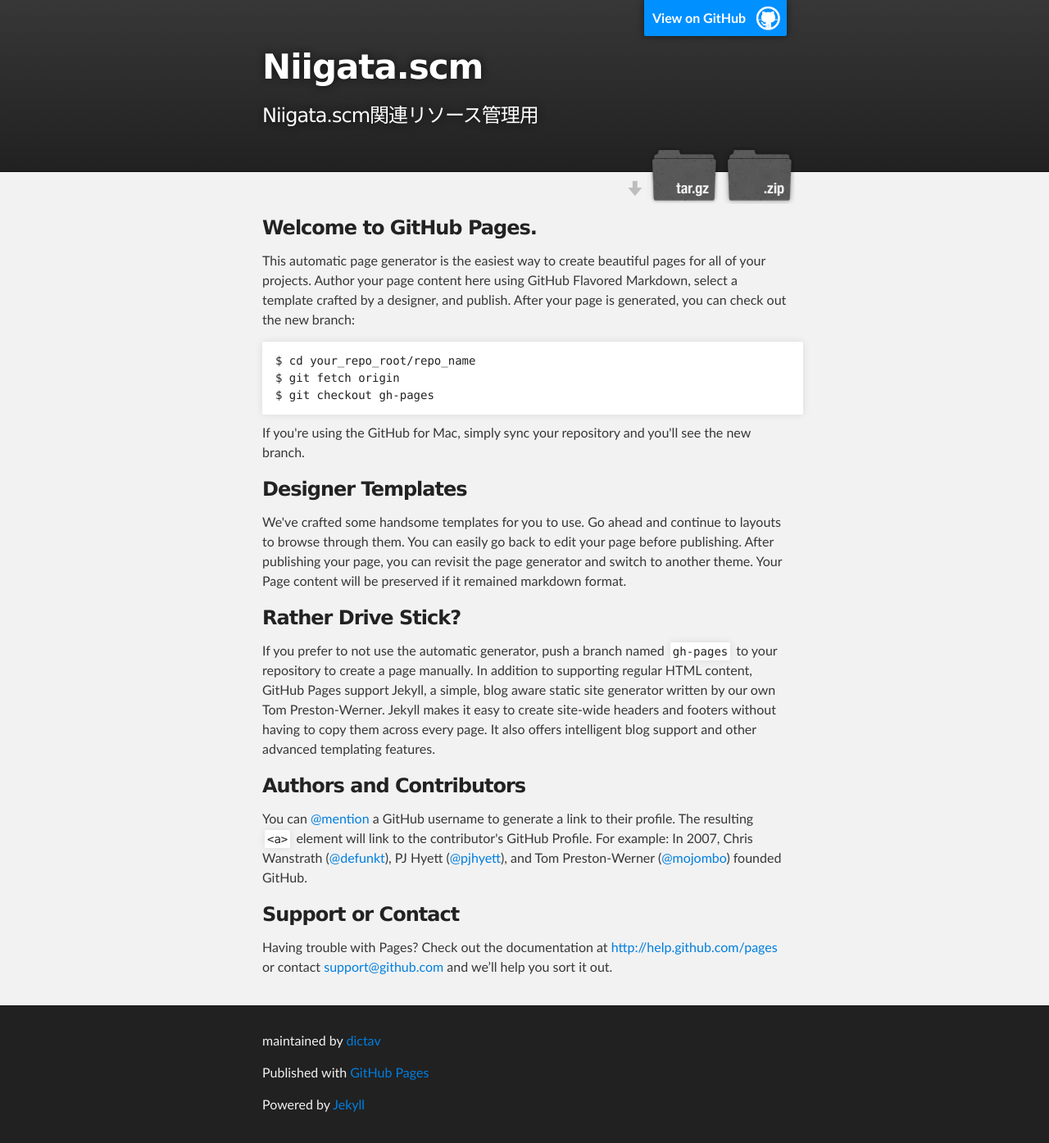
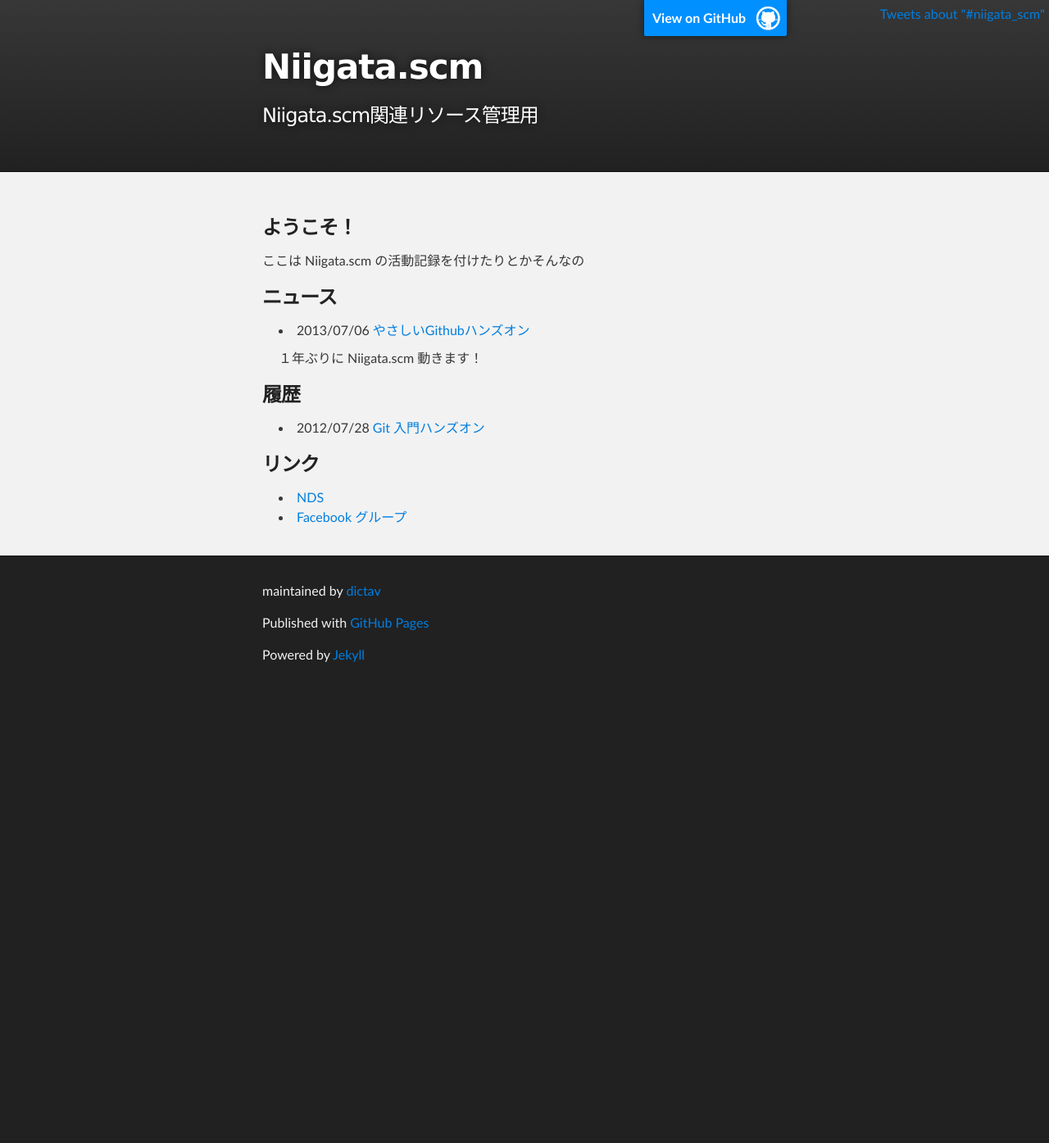
Before and after one commit to masaru-b-cl/niigata-scm, a Jekyll site: the page built from index.html, in a window 1280 px wide. Shown: the whole page at 82% size. Built offline with Jekyll 4.4.1, drawn with Linux system fonts in a browser that asks for light colours; comment, search, counter and statistics services are not loaded; after the commit the page ends 900 px from its top, so only the background shows below that.

Commit message:
Embedded Timelines の追加

```diff
--- a/_layouts/default.html
+++ b/_layouts/default.html
@@ -19,10 +19,12 @@
 	    <h1 id="project_title">Niigata.scm</h1>
 	    <h2 id="project_tagline">Niigata.scm関連リソース管理用</h2>
 
+	    <!--
 	    <section id="downloads">
 	       <a class="zip_download_link" href="https://github.com/dictav/niigata-scm/zipball/master">Download this project as a .zip file</a>
 	       <a class="tar_download_link" href="https://github.com/dictav/niigata-scm/tarball/master">Download this project as a tar.gz file</a>
 	    </section>
+	    -->
 	 </header>
       </div>
       <div class="container">
@@ -38,5 +40,11 @@
 	    <p>Powered by <a href="http://jekyllrb.com">Jekyll</a></p>
 	 </footer>
       </div>
+
+      <!-- SIDEBAR -->
+      <div id="sidebar" style="position:fixed; top:5px; right:5px; x-index:99;">
+<a class="twitter-timeline" href="https://twitter.com/search?q=%23niigata_scm" data-widget-id="346274932092715009">Tweets about "#niigata_scm"</a>
+<script>!function(d,s,id){var js,fjs=d.getElementsByTagName(s)[0],p=/^http:/.test(d.location)?'http':'https';if(!d.getElementById(id)){js=d.createElement(s);js.id=id;js.src=p+"://platform.twitter.com/widgets.js";fjs.parentNode.insertBefore(js,fjs);}}(document,"script","twitter-wjs");</script>
+      </div>
    </body>
 </html>
--- a/index.html
+++ b/index.html
@@ -6,36 +6,26 @@
 <!-- MAIN CONTENT -->
 <div id="main_content_wrap" class="outer">
    <section id="main_content" class="inner">
-      <h3>
-	 <a name="welcome-to-github-pages" class="anchor" href="#welcome-to-github-pages"><span class="octicon octicon-link"></span></a>Welcome to GitHub Pages.</h3>
+      <h3>ようこそ！</h3>
+      <p>ここは Niigata.scm の活動記録を付けたりとかそんなの</p>
 
-      <p>This automatic page generator is the easiest way to create beautiful pages for all of your projects. Author your page content here using GitHub Flavored Markdown, select a template crafted by a designer, and publish. After your page is generated, you can check out the new branch:</p>
+      <h3>ニュース</h3>
+      <ul>
+	 <li>2013/07/06 <a href="//nagaoka.techtalk.jp/no32">やさしいGithubハンズオン</a>
+	    <p>１年ぶりに Niigata.scm 動きます！</p></li>
+      </ul>
 
-<pre><code>$ cd your_repo_root/repo_name
-$ git fetch origin
-$ git checkout gh-pages
-</code></pre>
+      <h3>履歴</h3>
+      <ul>
+         <li>2012/07/28 <a href="//nagaoka.techtalk.jp/no27">Git 入門ハンズオン</a></li>
+      </ul>
 
-      <p>If you're using the GitHub for Mac, simply sync your repository and you'll see the new branch.</p>
 
-      <h3>
-	 <a name="designer-templates" class="anchor" href="#designer-templates"><span class="octicon octicon-link"></span></a>Designer Templates</h3>
+      <h3>リンク</h3>
+      <ul>
+	 <li><a href="//nagaoka.techtalk.jp/">NDS</a>
+	 <li><a href="//www.facebook.com/groups/niigata.scm/">Facebook グループ</a>
+      </ul>
 
-      <p>We've crafted some handsome templates for you to use. Go ahead and continue to layouts to browse through them. You can easily go back to edit your page before publishing. After publishing your page, you can revisit the page generator and switch to another theme. Your Page content will be preserved if it remained markdown format.</p>
-
-      <h3>
-	 <a name="rather-drive-stick" class="anchor" href="#rather-drive-stick"><span class="octicon octicon-link"></span></a>Rather Drive Stick?</h3>
-
-      <p>If you prefer to not use the automatic generator, push a branch named <code>gh-pages</code> to your repository to create a page manually. In addition to supporting regular HTML content, GitHub Pages support Jekyll, a simple, blog aware static site generator written by our own Tom Preston-Werner. Jekyll makes it easy to create site-wide headers and footers without having to copy them across every page. It also offers intelligent blog support and other advanced templating features.</p>
-
-      <h3>
-	 <a name="authors-and-contributors" class="anchor" href="#authors-and-contributors"><span class="octicon octicon-link"></span></a>Authors and Contributors</h3>
-
-      <p>You can <a href="https://github.com/blog/821" class="user-mention">@mention</a> a GitHub username to generate a link to their profile. The resulting <code>&lt;a&gt;</code> element will link to the contributor's GitHub Profile. For example: In 2007, Chris Wanstrath (<a href="https://github.com/defunkt" class="user-mention">@defunkt</a>), PJ Hyett (<a href="https://github.com/pjhyett" class="user-mention">@pjhyett</a>), and Tom Preston-Werner (<a href="https://github.com/mojombo" class="user-mention">@mojombo</a>) founded GitHub.</p>
-
-      <h3>
-	 <a name="support-or-contact" class="anchor" href="#support-or-contact"><span class="octicon octicon-link"></span></a>Support or Contact</h3>
-
-      <p>Having trouble with Pages? Check out the documentation at <a href="http://help.github.com/pages">http://help.github.com/pages</a> or contact <a href="mailto:support@github.com">support@github.com</a> and we’ll help you sort it out.</p>
    </section>
 </div>
```
